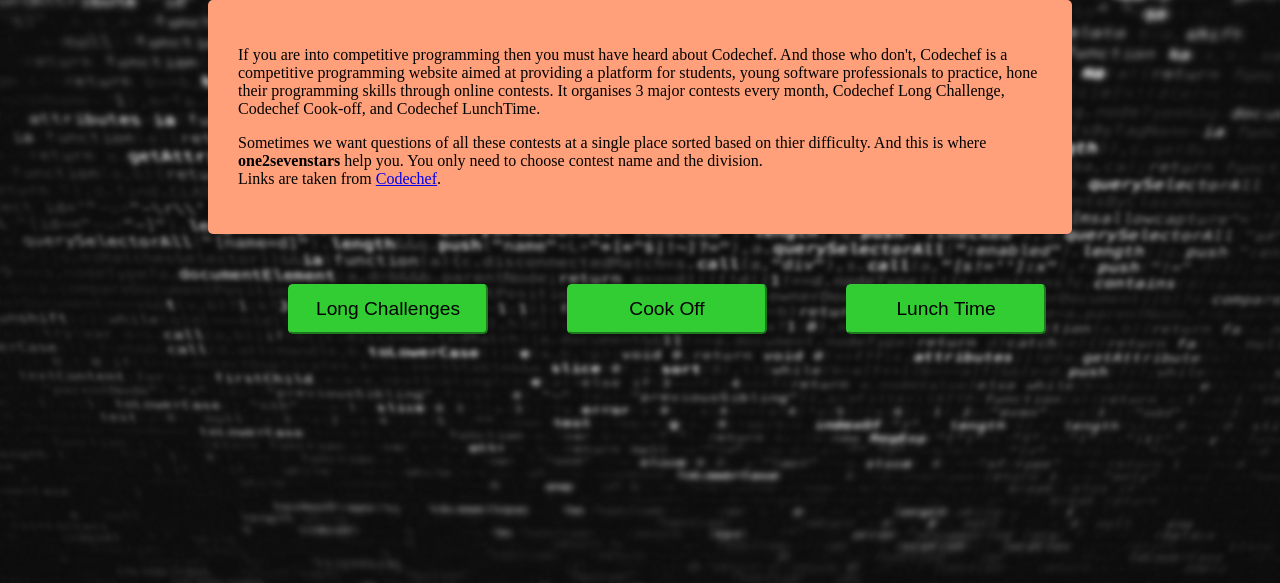
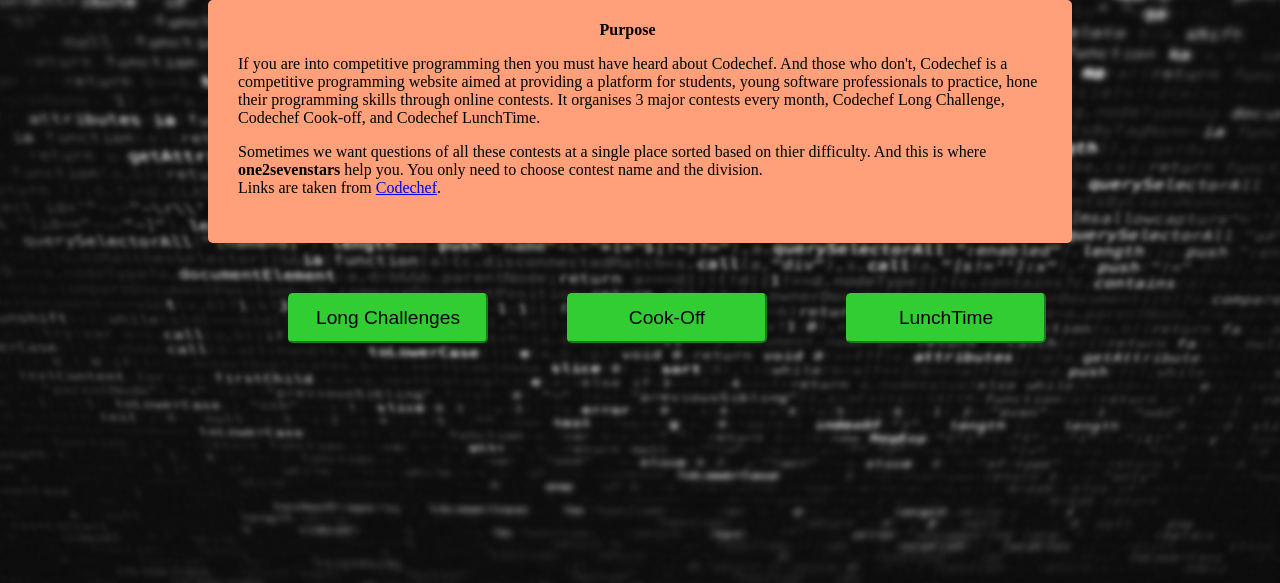
Before and after one commit to NikhilSri700/cp_booster, a Django app: page / in a window 1280 px wide. Shown: the part 202-785 px from the top of the page. Run offline with Django 3.2, Linux system fonts and the light colour scheme.

Commit message:
updated landing pages of long, cook, lunch

```diff
--- a/templates/base.html
+++ b/templates/base.html
@@ -16,6 +16,7 @@
         padding: 30px;
         margin-left: 200px;
         margin-right: 200px;
+        padding-top: 5px;
         background-color: lightsalmon;
         border-radius: 5px;
     }
--- a/templates/cook_off/cook_off.html
+++ b/templates/cook_off/cook_off.html
@@ -3,7 +3,8 @@
 {% block title %} Cook Off Contests {% endblock %}
 {% block content %}
 <div class="box">
-
+    <p style="text-align: center; margin-right: 25px;"><b>Cook-Off</b></p>
+    <p style="text-align: center;">There are two divisions in Cook-off. Choose the division of which you want to view the questions.</p>
 </div>
 <button style="cursor: pointer; margin-top: 50px; margin-left: 360px; width: 200px; height: 50px; font-size: 1.2em; background-color: limegreen; border-radius: 5px; border-color:limegreen;" onclick="location.href='/cook_off/division1'">Division 1</button>
 <button style="cursor: pointer; margin-top: 50px; margin-left: 200px; width: 200px; height: 50px; font-size: 1.2em; background-color: limegreen; border-radius: 5px; border-color:limegreen;" onclick="location.href='/cook_off/division2'">Division 2</button>
--- a/templates/homepage.html
+++ b/templates/homepage.html
@@ -3,9 +3,10 @@
 {% block title %} One 2 Seven Stars {% endblock %}
 {% block content %}
 <div class="box">
+    <p style="text-align: center; margin-right: 25px;"><b>Purpose</b></p>
     <p>If you are into competitive programming then you must have heard about Codechef. And those who don't, Codechef is a competitive programming website  aimed at providing a platform for students, young software professionals to practice, hone their programming skills through online contests. It organises 3 major contests every month, Codechef Long Challenge, Codechef Cook-off, and Codechef LunchTime.</p><p> Sometimes we want questions of all these contests at a single place sorted based on thier difficulty. And this is where <b>one2sevenstars</b> help you. You only need to choose contest name and the division.<br> Links are taken from <a href="https://www.codechef.com/">Codechef</a>.</p>
 </div>
 <button style="cursor: pointer; margin-top: 50px; margin-left: 280px; width: 200px; height: 50px; font-size: 1.2em; background-color: limegreen; border-radius: 5px; border-color:limegreen;" onclick="location.href='long/'">Long Challenges</button>
-<button style="cursor: pointer; margin-top: 50px; margin-left: 75px; width: 200px; height: 50px; font-size: 1.2em; background-color:limegreen; border-radius: 5px; border-color: limegreen;" onclick="location.href='cook_off/'">Cook Off</button>
-<button style="cursor: pointer; margin-top: 50px; margin-left: 75px; width: 200px; height: 50px; font-size: 1.2em; background-color:limegreen; border-radius: 5px; border-color: limegreen;" onclick="location.href='lunch_time/'">Lunch Time</button>
+<button style="cursor: pointer; margin-top: 50px; margin-left: 75px; width: 200px; height: 50px; font-size: 1.2em; background-color:limegreen; border-radius: 5px; border-color: limegreen;" onclick="location.href='cook_off/'">Cook-Off</button>
+<button style="cursor: pointer; margin-top: 50px; margin-left: 75px; width: 200px; height: 50px; font-size: 1.2em; background-color:limegreen; border-radius: 5px; border-color: limegreen;" onclick="location.href='lunch_time/'">LunchTime</button>
 {% endblock %}
--- a/templates/long/long.html
+++ b/templates/long/long.html
@@ -3,6 +3,8 @@
 {% block title %} Long Challenges {% endblock %}
 {% block content %}
 <div class="box">
+    <p style="text-align: center; margin-right: 25px;"><b>Long Challenge</b></p>
+    <p style="text-align: center;">There are two divisions in long contest. Choose the division of which you want to view the questions.</p>
 </div>
 <button style="cursor: pointer; margin-top: 50px; margin-left: 360px; width: 200px; height: 50px; font-size: 1.2em; background-color: limegreen; border-radius: 5px; border-color:limegreen;" onclick="location.href='/long/division1/'">Division 1</button>
 <button style="cursor: pointer; margin-top: 50px; margin-left: 200px; width: 200px; height: 50px; font-size: 1.2em; background-color: limegreen; border-radius: 5px; border-color:limegreen;" onclick="location.href='long/division2/'">Division 2</button>
--- a/templates/lunch_time/lunch_time.html
+++ b/templates/lunch_time/lunch_time.html
@@ -3,7 +3,8 @@
 {% block title %} Lunch Time Contests {% endblock %}
 {% block content %}
 <div class="box">
-
+    <p style="text-align: center; margin-right: 25px;"><b>LunchTime</b></p>
+    <p style="text-align: center;">There are two divisions in LunchTime. Choose the division of which you want to view the questions.</p>
 </div>
 <button style="cursor: pointer; margin-top: 50px; margin-left: 360px; width: 200px; height: 50px; font-size: 1.2em; background-color: limegreen; border-radius: 5px; border-color:limegreen;" onclick="location.href='/lunch_time/division1'">Division 1</button>
 <button style="cursor: pointer; margin-top: 50px; margin-left: 200px; width: 200px; height: 50px; font-size: 1.2em; background-color: limegreen; border-radius: 5px; border-color:limegreen;" onclick="location.href='/lunch_time/division2'">Division 2</button>
```
